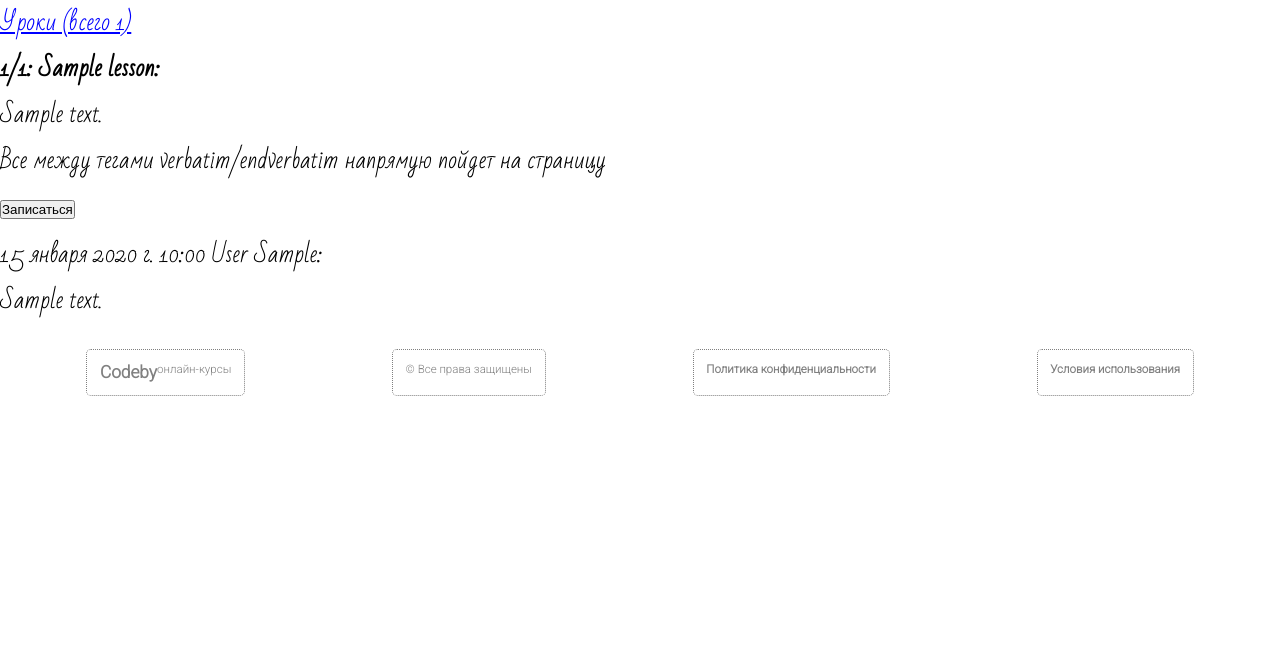
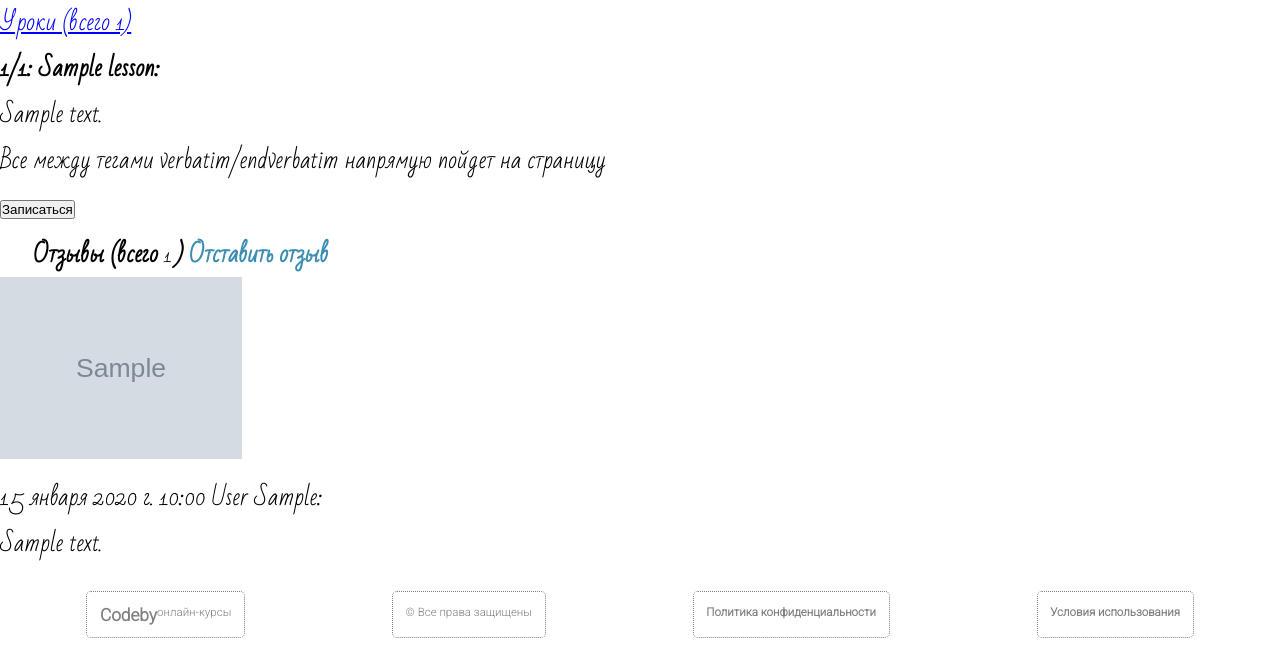
Before and after one commit to aleviko/lms_project, a Django app: page /courses/detail/1/ in a window 1280 px wide. Shown: the part 586-1237 px from the top of the page. Before the commit the page ends 982 px from the top, so only its background shows below. Run offline with Django 4.2, Linux system fonts and the light colour scheme; tables that the repository leaves empty hold one stand-in row (values such as "Sample post"); grey boxes marked "Sample" are stand-in pictures; some libraries are stand-ins or nearby versions; some web fonts are replaced.

Commit message:
20231025 16:26 Урок 10 пройден. Но защиты от дубликатов отзывов нет или я ее не увидел.

```diff
--- a/lms_project/learning/views.py
+++ b/lms_project/learning/views.py
@@ -1,6 +1,7 @@
 from django.contrib.auth.decorators import login_required, permission_required  # перенаправление на LOGIN_URL, проверка наличия прав
 from django.contrib.auth.mixins import LoginRequiredMixin, PermissionRequiredMixin  # добавки с доп.функционалом
 # LoginRequiredMixin - аналог декоратора login_required? PermissionRequiredMixin - ...
+from django.core.exceptions import NON_FIELD_ERRORS  # сообщения об ошибках заполнения формы в общем по форме
 from django.http import HttpResponse
 from django.shortcuts import render  # рендеринг шаблона
 from django.shortcuts import redirect  # переадресация на заданную страницу
@@ -8,14 +9,15 @@
 from django.views.generic import DetailView  # извлекает одну запись из таблицы в контекстные переменные для последующей вставки шаблон
 # имя шаблона должно оканчиваться на "_detail"
 from django.views.generic import CreateView, UpdateView, DeleteView  #
-#from django.urls.base import reverse  # в уроке 7 этого нет, но без него реверс валит в ошибку
+# from django.urls.base import reverse # в уроке 7 этого нет, но без него реверс валит в ошибку
 from django.shortcuts import reverse  # появилось в уроке 8
 from datetime import datetime  # для отображения года копирайта в подвале
 from .models import Course  # получить доступ к таблице курсов
 from .models import Lesson  # получить доступ к таблице уроков
 from .models import Tracking, Review
 # request содержит объект текущего запроса, указывать обязательно, несмотря на предупреждения
-from .forms import CourseForm  # классы генерации форм
+from .forms import CourseForm, ReviewForm  # классы генерации форм
+
 
 class MainView(ListView):  # список курсов
     # доступ всем
@@ -28,6 +30,7 @@
         context = super(MainView, self).get_context_data(**kwargs)
         context['current_year'] = datetime.now().year
         return context
+
 
 class CourseCreateView(LoginRequiredMixin, PermissionRequiredMixin, CreateView):
     template_name = 'create.html'
@@ -43,6 +46,7 @@
         course.author = self.request.user
         course.save()  # ...автор дописывается поверх незакоммиченной записи
         return super(CourseCreateView, self).form_valid(form)
+
 
 class CourseUpdateView(LoginRequiredMixin, PermissionRequiredMixin, UpdateView):
     template_name = 'create.html'
@@ -62,24 +66,23 @@
     template_name = 'delete.html'
     model = Course
     pk_url_kwarg = 'course_id'
-    permission_required = ('learning.delete_course',)  # доступ только при наличии прав learning.delete_course'
+    permission_required = ('learning.delete_course',)  # доступ только при наличии прав learning.delete_course
     # незалогинненных перенаправляет на логин, бесправным выдает 403 Forbidden
-
 
     def get_queryset(self):
         return Course.objects.filter(id=self.kwargs.get('course_id'))
+
     def get_success_url(self):
         return reverse('index')
+
 
 class CourseDetailView(DetailView):
     template_name = 'detail.html'
     context_object_name = 'course'
     pk_url_kwarg = 'course_id'  # указываем, как называется первичный ключ
 
-
     def get_queryset(self):
         return Course.objects.filter(id=self.kwargs.get('course_id'))
-
 
     def get_context_data(self, **kwargs):
         context = super(CourseDetailView, self).get_context_data(**kwargs)
@@ -97,12 +100,10 @@
     else:
         # Проверка: не записан ли уже пользователь на этот курс
         теперь это решается @permission_required('learning.add_tracking', raise_exception=True)'''
-
-        # тут косяк: Tracking надо фильтровать еще и по курсу!!!'''
     is_existed = Tracking.objects.filter(user=request.user, lesson__course=course_id).exists()
     if is_existed:
-    # print(len(already_enrolled))
-    # if len(already_enrolled) > 0:
+        # print(len(already_enrolled))
+        # if len(already_enrolled) > 0:
         return HttpResponse('Вы уже записаны на этот курс')
     else:
         # список уроков по выбранному курсу
@@ -112,10 +113,23 @@
         # массовая запись заготовок в таблицу
         Tracking.objects.bulk_create(records)
         return HttpResponse('Запись на курс прошла успешно')
-            # return HttpResponse(f'Запись на курс с id={course_id}')
+        # return HttpResponse(f'Запись на курс с id={course_id}')
 
 
 @login_required  # оставлять отзывы смогут только авторизованные юзеры
+@permission_required('learning.add_review', raise_exception=True)
 def review(request, course_id):
-    if request.method == 'GET':
-        return render(request, 'review.html')
+    if request.method == 'POST':
+        form = ReviewForm(request.POST)  # объект формы с данными из словаря
+        if form.errors:
+            errors = form.errors[NON_FIELD_ERRORS]
+            return render(request, 'review.html', { 'form': form, 'errors': errors })
+        if form.is_valid():
+            data = form.cleaned_data  # только корректно заполненные поля
+            Review.objects.create(content=data['content'],
+                              course=Course.objects.get(id=course_id),
+                              user=request.user)
+        return redirect(reverse('detail', kwargs={'course_id': course_id}))
+    else:
+        form = ReviewForm()
+        return render(request, 'review.html', { 'form': form })
--- a/lms_project/lms_project/settings.py
+++ b/lms_project/lms_project/settings.py
@@ -144,8 +144,8 @@
 
 # ## В шаблоне такой секции не было
 # Media files
-MEDIA_ROOT = os.path.join(BASE_DIR, 'media')  # А откуда берется BASE_DIR?
-MEDIA_URL = '/media/'
+MEDIA_ROOT = os.path.join(BASE_DIR, 'media')  # путь на стороне сервера к папке с загруженными файлами
+MEDIA_URL = '/media/'  # базовый адрес для формирования ссылок на загружаемые файлы
 
 # Default primary key field type
 # https://docs.djangoproject.com/en/4.0/ref/settings/#default-auto-field
--- a/lms_project/lms_project/urls.py
+++ b/lms_project/lms_project/urls.py
@@ -15,9 +15,14 @@
 """
 from django.contrib import admin
 from django.urls import path, include
+from django.conf import settings  # для доступа к значениям настроек из кода !в доках мелькает про повышение уязвимости сайта при этом - поизучать!
+from django.conf.urls.static import static  # создает маршрут к файлам !только в тестовом режиме сервера!
 
 urlpatterns = [
     path('admin/', admin.site.urls),
     path('auth/', include('auth_app.urls')),  # подключить вложенный список маршрутов из auth_app
     path('courses/', include('learning.urls'))
 ]
+
+if settings.DEBUG:
+    urlpatterns += static(settings.MEDIA_URL, document_root=settings.MEDIA_ROOT)
--- a/lms_project/static/styles/styles.css
+++ b/lms_project/static/styles/styles.css
@@ -161,7 +161,7 @@
 #form button hover {
     background: #fa9405bf;
 }
-.courses_container {
+.courses_container, .reviews_container {
     display: grid;
     width: 90%;
     margin: 5% 8%;
@@ -169,13 +169,21 @@
     grid-template-columns: repeat(4, 25%);
     grid-gap: 30px;
 }
-.course_preview {
+.course_preview, .review {
     border: 1px solid rgba(0, 0, 0, 0.29);
     border-radius: 20px;
     font-size: 0.65em;
     line-height: 1.5em;
     width: 90%;
     padding: 3%;
+}
+.review img {
+    /*border: 1px solid rgba(0, 0, 0, 0.29);*/
+    border-radius: 50%;
+    /*font-size: 0.65em;*/
+    line-height: 1.5em;
+    width: 19%;
+    /*padding: 3%;*/
 }
 .course_preview:nth-child {
     margin: 0% 2.5%;
--- a/lms_project/templates/detail.html
+++ b/lms_project/templates/detail.html
@@ -1,4 +1,5 @@
 {% extends 'base.html' %}
+{% load static %}
 {% block content %}
     <div class="course_container">
         <div class="course_preview" style="transform:none; box-shadow: none; border: none">
@@ -37,10 +38,24 @@
                 <!-- без него обработка формы завершится ошибкой "403...SCRF запрос отклонен -->
                 <input type="submit" value="Записаться">
             </form>
+            <p style="font-weight: bold; margin-left: 5.5%">
+                Отзывы (всего
+                <span style="font-weight: initial; font-size: 0.85em">
+                    {{ reviews.count }}
+                </span>
+                ) <a href="{% url 'review' course.pk %}">Отставить отзыв</a>
+            </p>
             <div class="reviews_container">
                 {% for review in reviews %}
+                <div class="review">
+                    {% if review.user.avatar %}
+                        <img src="{{ review.user.avatar.url }}">
+                    {% else %}
+                        <img src="{% static 'NoAvatar.png' %}">
+                    {% endif %}
                     <p>{{ review.sent_date }} {{ review.user.last_name }} {{ review.user.first_name }}:</p>
                     <p>{{ review.content }}</p>
+                </div>
                 {% empty %}
                     <p>Отзывов пока нет. <a href="{% url 'review' course.pk>">Оставить отзыв</a></p>
                 {% endfor %}
```
Also changed, not shown: lms_project/learning/forms.py (+7 -2 lines), lms_project/templates/review.html (+12 -2 lines).
